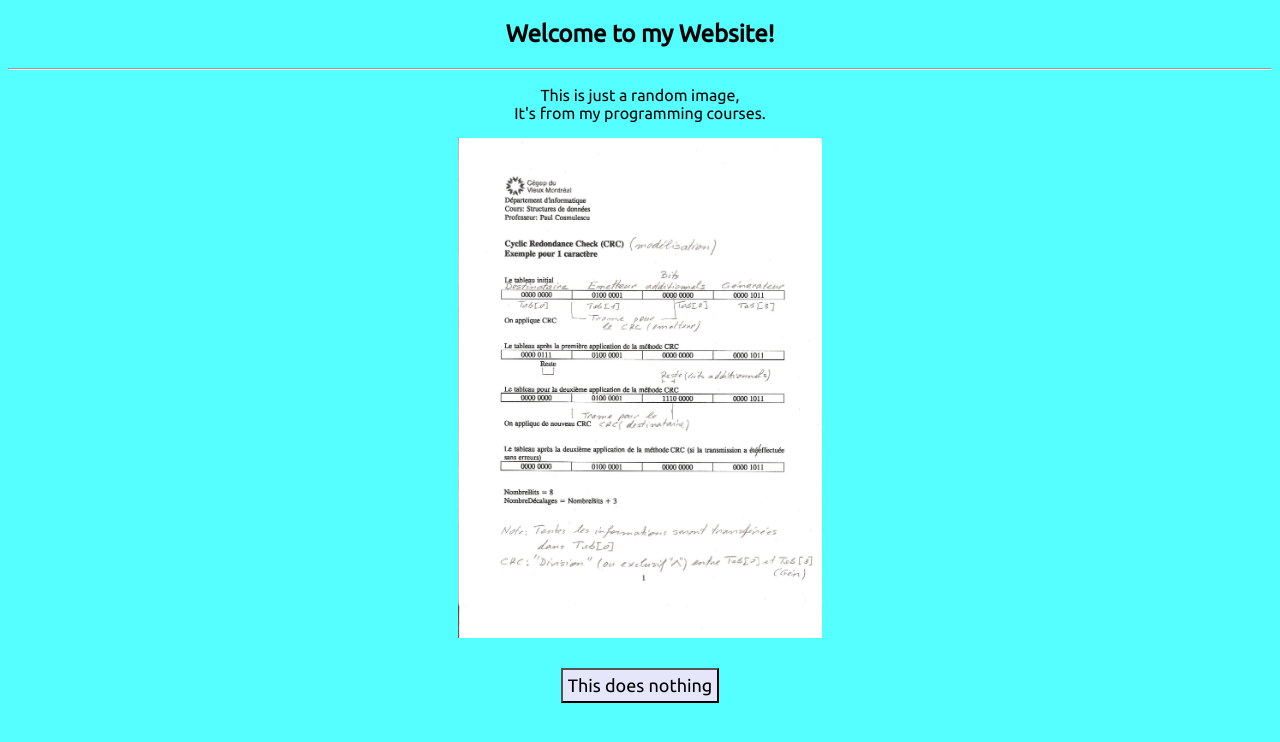
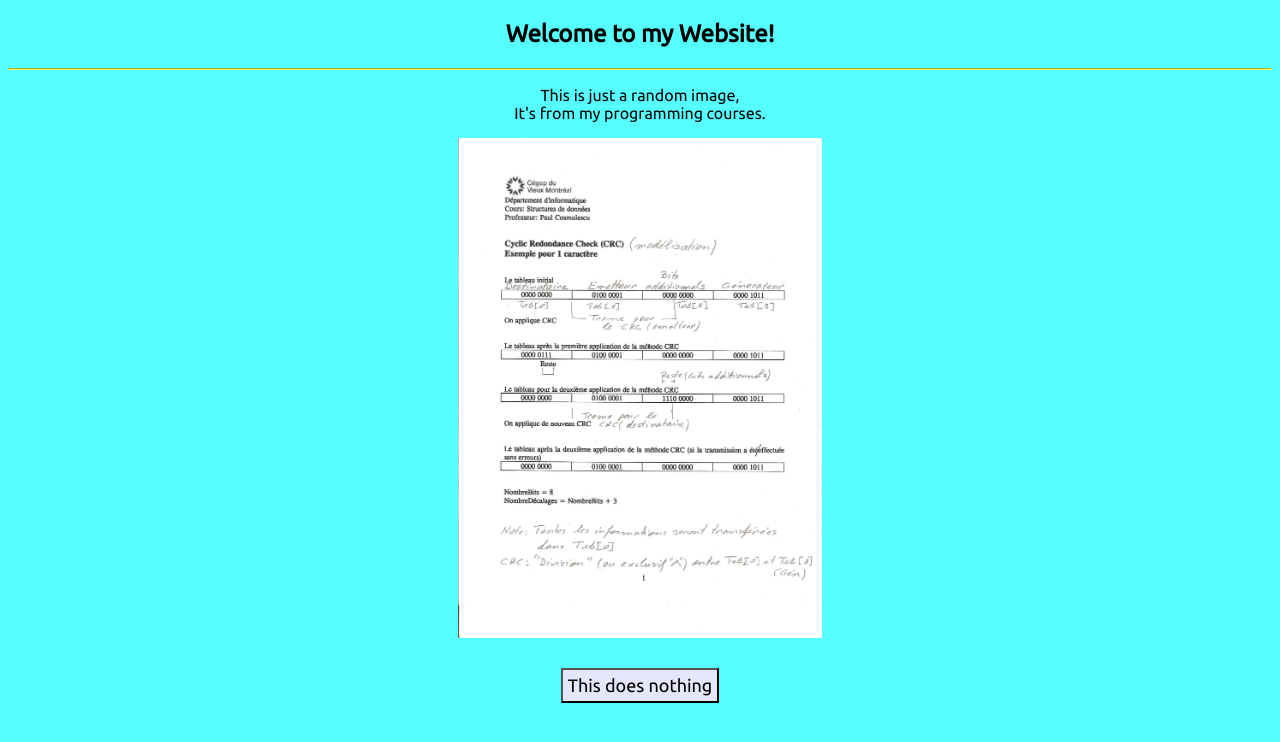
Before and after one commit to blueshiro/blueshiro.github.io, a plain HTML site: page index.html in a window 1280 px wide. Drawn offline with Linux system fonts and the light colour scheme.

Commit message:
hr color fixed for chromium based browser

```diff
--- a/main.css
+++ b/main.css
@@ -30,7 +30,7 @@ h1 {
 }
 
 hr {
-    color: #FFFF55;
+    border-color: #FFFF55;
 }
 
 p {
```
